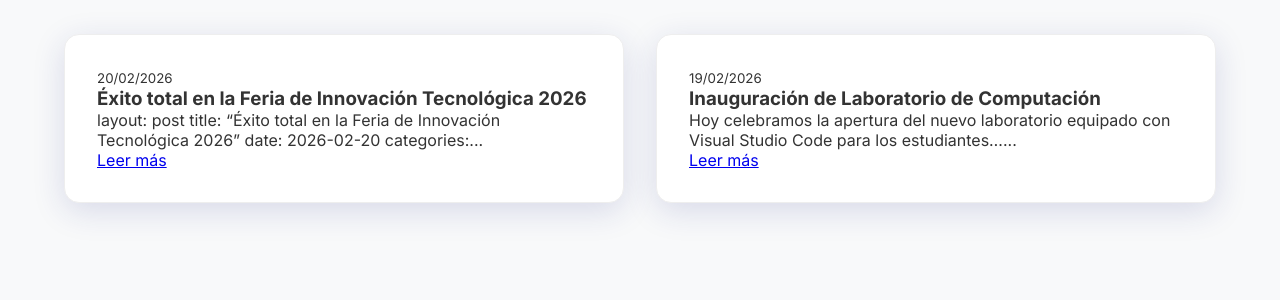
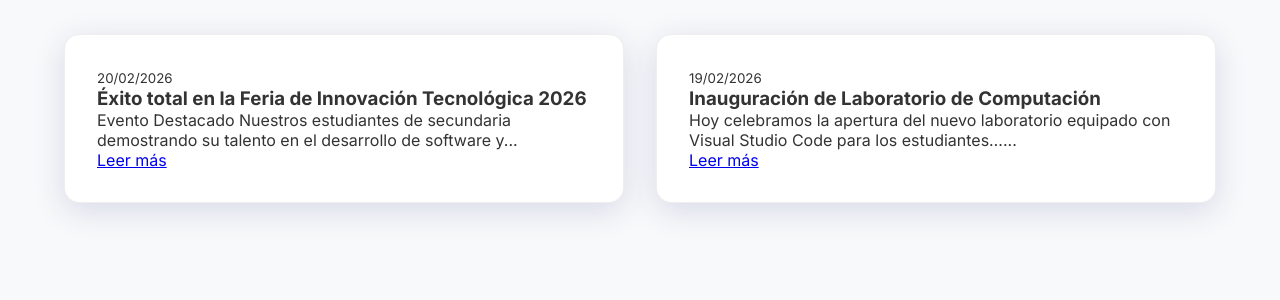
Before and after one commit to jorge21028/centroeducativo, a Jekyll site: the page built from index.html, in a window 1280 px wide and 900 px high, scrolled down 731 px. Shown: the part 449-749 px from the top of the window. Built offline with Jekyll 4.4.1, drawn with Linux system fonts in a browser that asks for light colours.

Commit message:
Update 2026-02-20-feria-innovacion-tecnologica.md

```diff
--- a/_posts/2026-02-20-feria-innovacion-tecnologica.md
+++ b/_posts/2026-02-20-feria-innovacion-tecnologica.md
@@ -5,15 +5,6 @@ date: 2026-02-20
 categories: eventos
 image: "https://images.unsplash.com/photo-1509062522246-3755977927d7?auto=format&fit=crop&w=1200&q=80"
 ---
-
----
-layout: post
-title: "Éxito total en la Feria de Innovación Tecnológica 2026"
-date: 2026-02-20
-categories: eventos
-image: "http://googleusercontent.com/image_collection/image_retrieval/5713758409988076822_3"
----
-
 <section class="post-content-styled">
         <div class="card-egresado" style="padding: 0; overflow: hidden; margin-bottom: 30px;">
         <img src="http://googleusercontent.com/image_collection/image_retrieval/5713758409988076822_3" alt="Feria Tecnológica" style="width: 100%; height: auto; display: block;">
```
